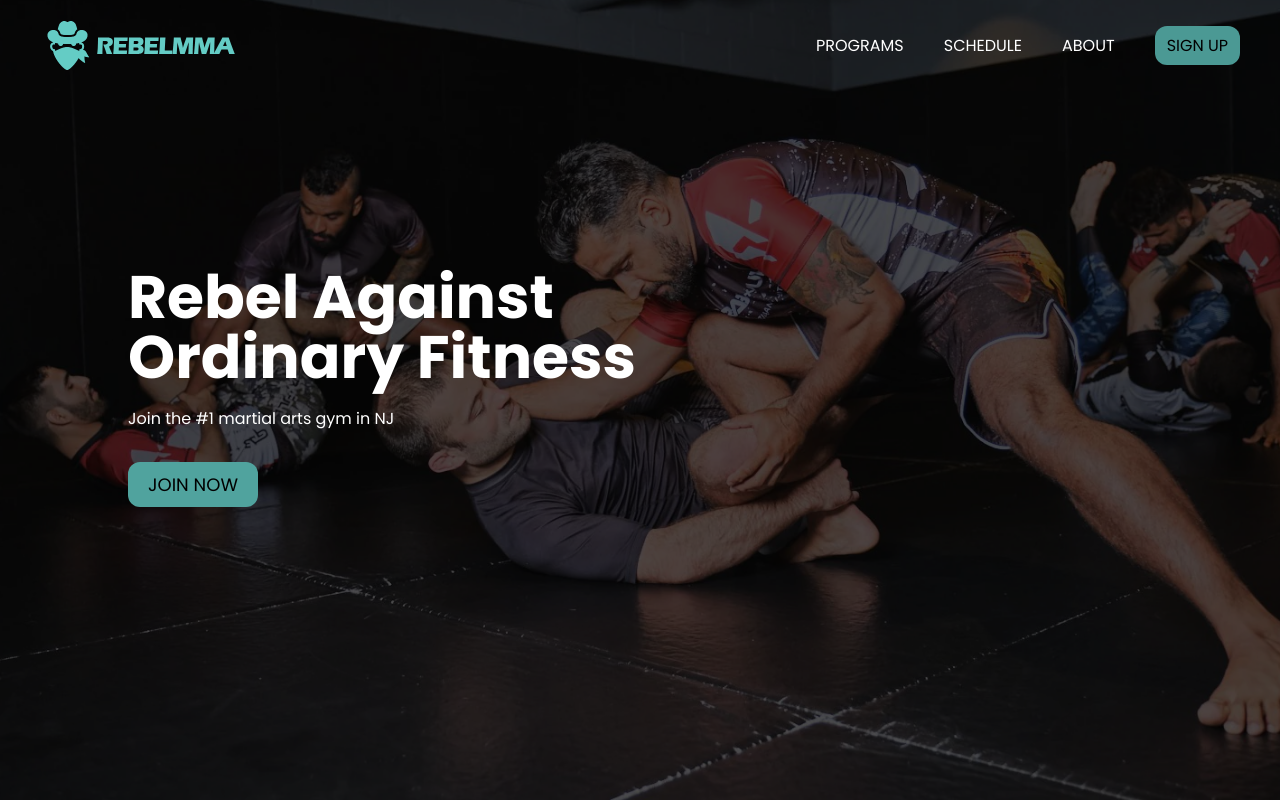
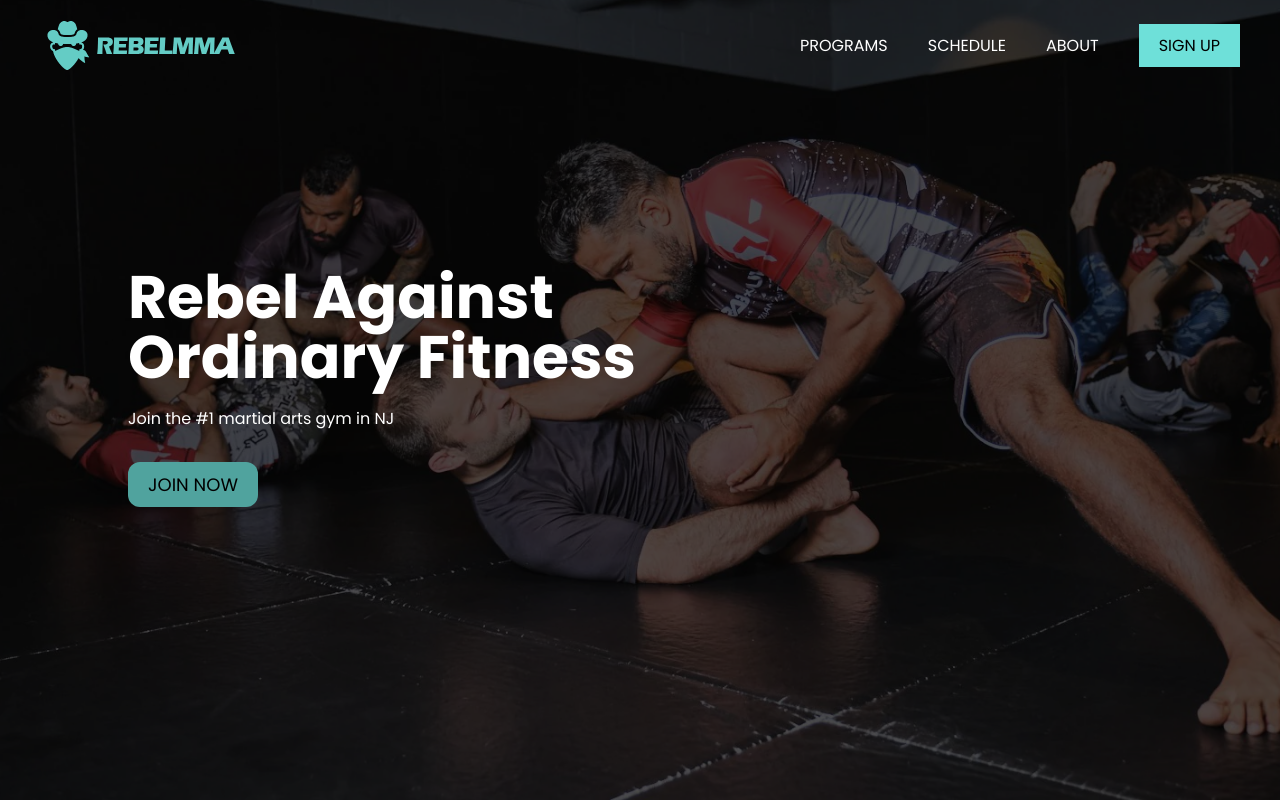
Before and after one commit to 10richard/rebel-mma, a React (Vite) app: page / in a window 1280 px wide. Built offline with nearby package versions, Linux system fonts and the light colour scheme.

Commit message:
Modify styling of SIGN UP link

```diff
--- a/src/components/Header/Navbar.tsx
+++ b/src/components/Header/Navbar.tsx
@@ -51,7 +51,7 @@ const Navbar = () => {
         </li>
         <li>
           <a
-            className="bg-seaserpent px-3 py-2 text-black rounded-xl brightness-75 hover:brightness-100 duration-300"
+            className="bg-seaserpent brightness-110 px-5 py-2.5 text-black hover:bg-white duration-500"
             href="/signup"
           >
             SIGN UP
```
